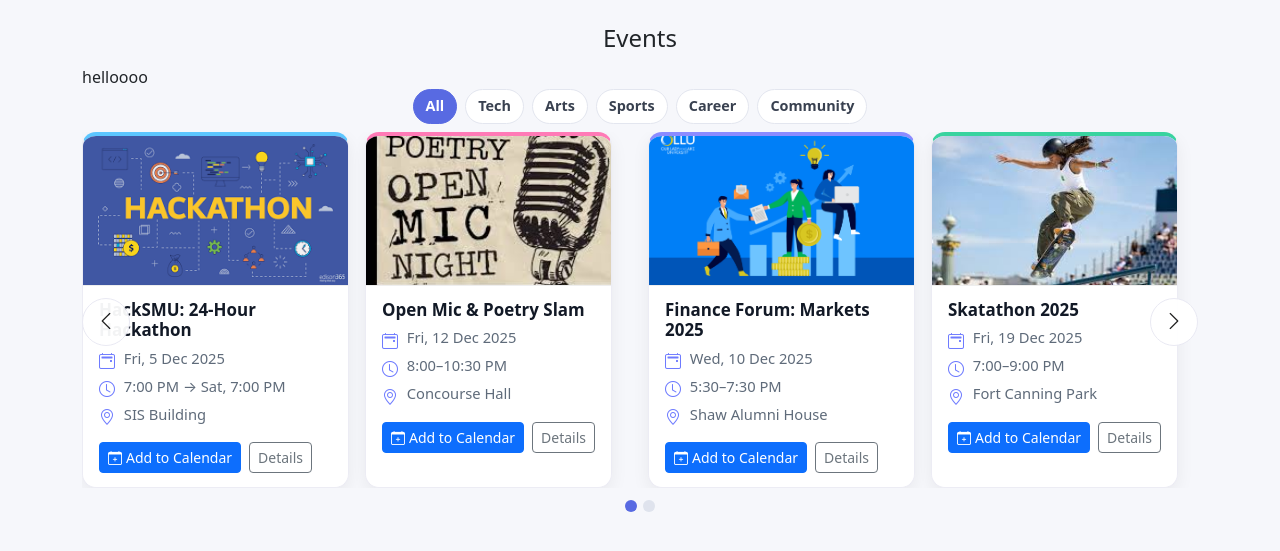
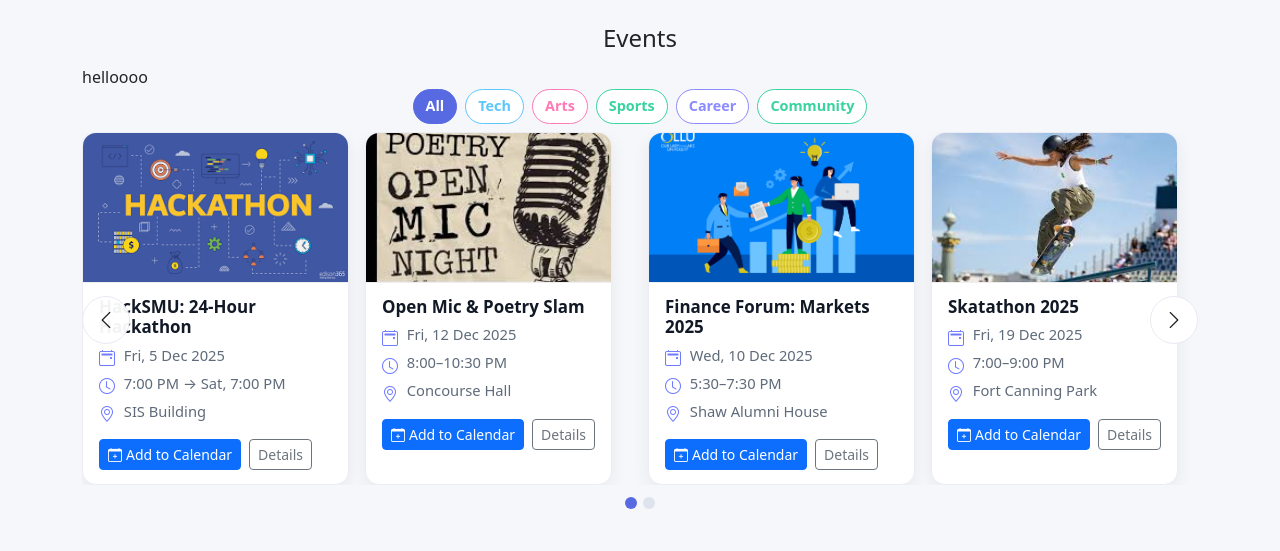
Before and after one commit to mahamantras2024-ux/SMU-events-manager, a PHP site: page /events.html in a window 1280 px wide. Shown: the top 551 px of the page. Run offline with PHP 8.4, Linux system fonts and the light colour scheme.

Commit message:
colour coding pt 1

```diff
--- a/Events page/events.html
+++ b/Events page/events.html
@@ -19,11 +19,11 @@
 
   <div class="filters" id="filters">
     <span class="chip active" data-filter="all">All</span>
-    <span class="chip" data-filter="tech">Tech</span>
-    <span class="chip" data-filter="arts">Arts</span>
-    <span class="chip" data-filter="sports">Sports</span>
-    <span class="chip" data-filter="career">Career</span>
-    <span class="chip" data-filter="community">Community</span>
+    <span class="chip accent-sky" data-filter="tech">Tech</span>
+    <span class="chip accent-pink" data-filter="arts">Arts</span>
+    <span class="chip accent-mint" data-filter="sports">Sports</span>
+    <span class="chip accent-lav" data-filter="career">Career</span>
+    <span class="chip accent-mint" data-filter="community">Community</span>
   </div>
 
   <div id="eventsCarousel" class="carousel slide" data-bs-ride="carousel" data-bs-interval="6500">
@@ -44,14 +44,14 @@
 <script src="https://cdn.jsdelivr.net/npm/bootstrap@5.3.3/dist/js/bootstrap.bundle.min.js"></script>
 <script>
 const events=[
-  {title:"HackSMU: 24-Hour Hackathon",dateText:"Fri, 5 Dec 2025",timeText:"7:00 PM → Sat, 7:00 PM",locText:"SIS Building",img:"hackathon.png",categories:["tech"],accent:"accent-sky"},
-  {title:"Open Mic & Poetry Slam",dateText:"Fri, 12 Dec 2025",timeText:"8:00–10:30 PM",locText:"Concourse Hall",img:"mic.jpeg",categories:["arts","community"],accent:"accent-pink"},
-  {title:"Finance Forum: Markets 2025",dateText:"Wed, 10 Dec 2025",timeText:"5:30–7:30 PM",locText:"Shaw Alumni House",img:"finance.png",categories:["career"],accent:"accent-lav"},
-  {title:"Skatathon 2025",dateText:"Fri, 19 Dec 2025",timeText:"7:00–9:00 PM",locText:"Fort Canning Park",img:"skate.jpeg",categories:["sports","community"],accent:"accent-mint"},
-  {title:"Art Jamming & Chill",dateText:"Sat, 22 Nov 2025",timeText:"2:00–5:00 PM",locText:"Tanjong Hall",img:"art.jpg",categories:["arts"],accent:"accent-pink"},
-  {title:"AI & Robotics Demo Day",dateText:"Sat, 6 Dec 2025",timeText:"10:00 AM–1:00 PM",locText:"SMU Labs",img:"robotics.webp",categories:["tech"],accent:"accent-sky"},
-  {title:"Eco-Smart Upcycling Workshop",dateText:"Sat, 13 Dec 2025",timeText:"3:00–6:00 PM",locText:"T3 Lobby",img:"upcycling.jpg",categories:["community"],accent:"accent-mint"},
-  {title:"Career Coffee Chats",dateText:"Thu, 4 Dec 2025",timeText:"4:00–6:00 PM",locText:"LKCSB Atrium",img:"chat.webp",categories:["career"],accent:"accent-lav"}
+  {title:"HackSMU: 24-Hour Hackathon",dateText:"Fri, 5 Dec 2025",timeText:"7:00 PM → Sat, 7:00 PM",locText:"SIS Building",img:"hackathon.png",categories:["tech"]},
+  {title:"Open Mic & Poetry Slam",dateText:"Fri, 12 Dec 2025",timeText:"8:00–10:30 PM",locText:"Concourse Hall",img:"mic.jpeg",categories:["arts","community"]},
+  {title:"Finance Forum: Markets 2025",dateText:"Wed, 10 Dec 2025",timeText:"5:30–7:30 PM",locText:"Shaw Alumni House",img:"finance.png",categories:["career"],},
+  {title:"Skatathon 2025",dateText:"Fri, 19 Dec 2025",timeText:"7:00–9:00 PM",locText:"Fort Canning Park",img:"skate.jpeg",categories:["sports","community"],},
+  {title:"Art Jamming & Chill",dateText:"Sat, 22 Nov 2025",timeText:"2:00–5:00 PM",locText:"Tanjong Hall",img:"art.jpg",categories:["arts"]},
+  {title:"AI & Robotics Demo Day",dateText:"Sat, 6 Dec 2025",timeText:"10:00 AM–1:00 PM",locText:"SMU Labs",img:"robotics.webp",categories:["tech"]},
+  {title:"Eco-Smart Upcycling Workshop",dateText:"Sat, 13 Dec 2025",timeText:"3:00–6:00 PM",locText:"T3 Lobby",img:"upcycling.jpg",categories:["community"]},
+  {title:"Career Coffee Chats",dateText:"Thu, 4 Dec 2025",timeText:"4:00–6:00 PM",locText:"LKCSB Atrium",img:"chat.webp",categories:["career"]}
 ];
 
 function cardTemplate(e){return`
--- a/Events page/events_style.css
+++ b/Events page/events_style.css
@@ -12,10 +12,17 @@ body{ background:#f6f7fb; }
       transition:.18s ease; height:100%; }
     .event-card:hover{ transform:translateY(-3px); box-shadow:0 10px 24px rgba(0,0,0,.1); }
 
-    .accent-pink{ border-top:4px solid #ff7ab6; }
-    .accent-sky{ border-top:4px solid #5cc6ff; }
-    .accent-mint{ border-top:4px solid #38d39f; }
-    .accent-lav{ border-top:4px solid #8b8bff; }
+    /* --- Chip accent colors --- */
+    .chip.accent-pink { border-color: #ff7ab6; color: #ff7ab6; }
+    .chip.accent-sky { border-color: #5cc6ff; color: #5cc6ff; }
+    .chip.accent-mint { border-color: #38d39f; color: #38d39f; }
+    .chip.accent-lav { border-color: #8b8bff; color: #8b8bff; }
+
+    /* Active chip state — fills with colour */
+    .chip.accent-pink.active { background: #ff7ab6; color: #fff; }
+    .chip.accent-sky.active { background: #5cc6ff; color: #fff; }
+    .chip.accent-mint.active { background: #38d39f; color: #fff; }
+    .chip.accent-lav.active { background: #8b8bff; color: #fff; }
 
     .event-thumb{ width:100%; height:150px; object-fit:cover; border-bottom:1px solid #eee; }
     .event-body{ padding:14px 16px; }
```
